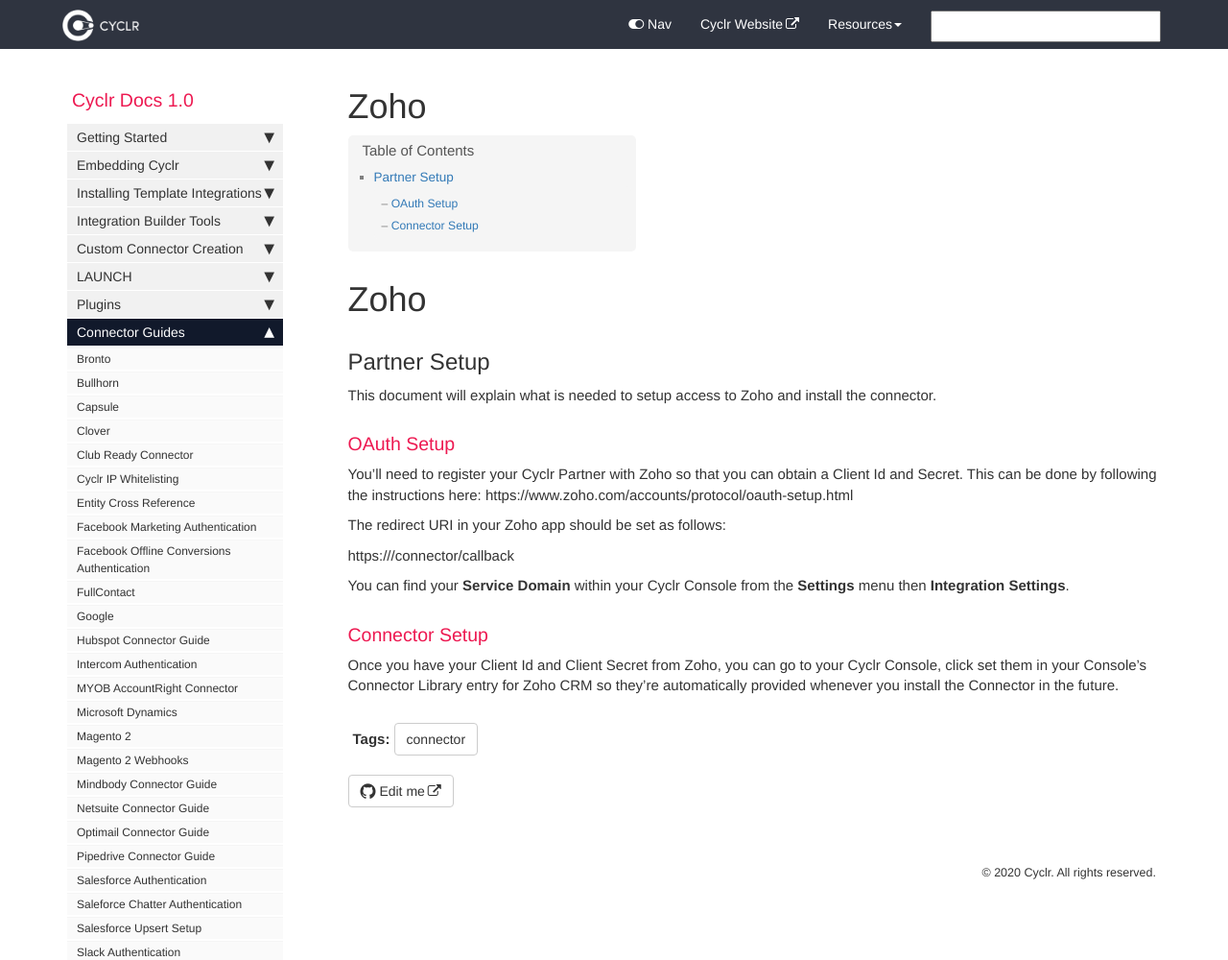
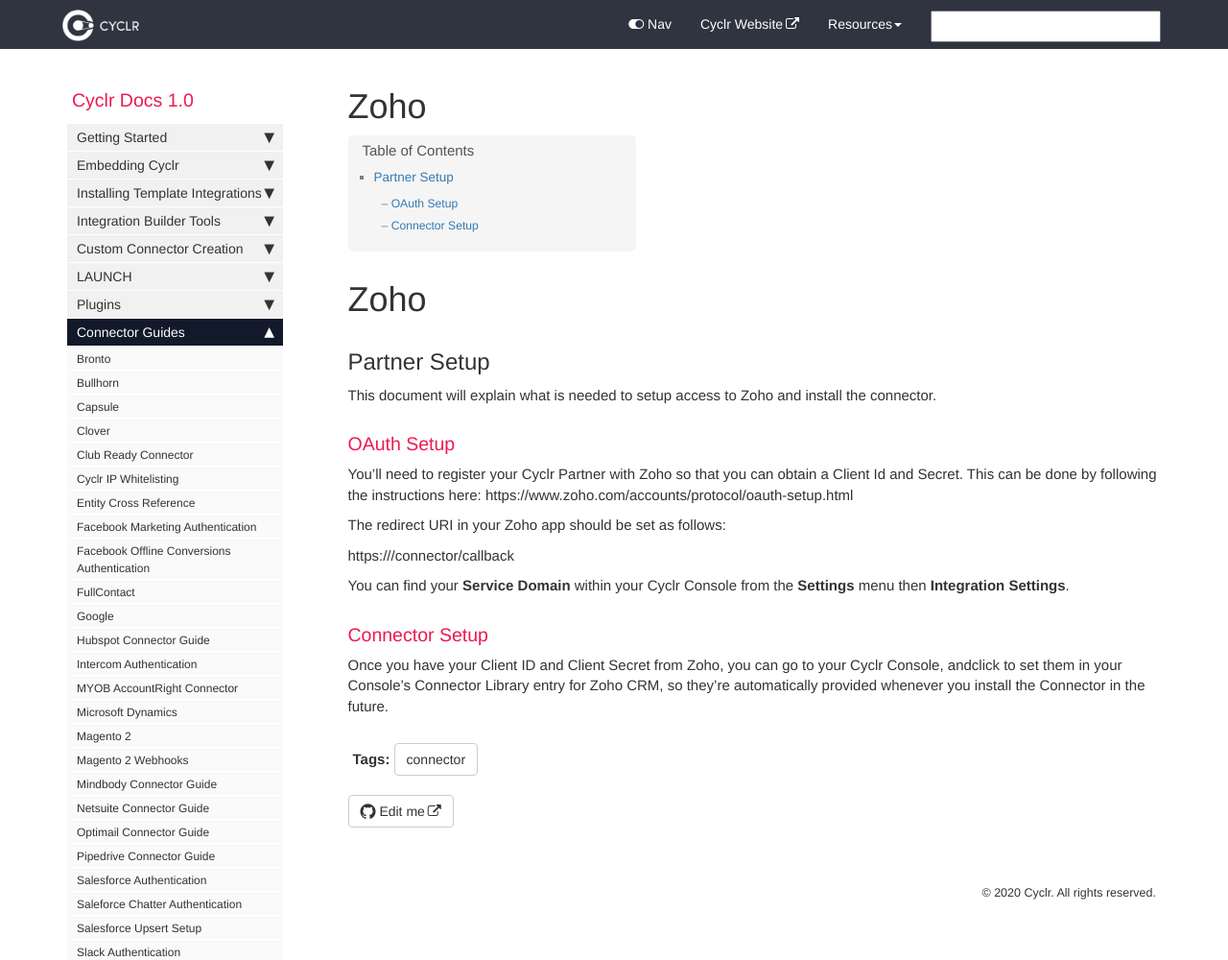
Before and after one commit to sneakysneak/docs, a Jekyll site: the page built from pages/connector-authentication/zoho.md, in a window 1280 px wide and 1000 px high. Shown: the whole window at 96% size. Built offline with Jekyll 4.4.1, drawn with Linux system fonts in a browser that asks for light colours; nearby versions of some CDN libraries; comment, search, counter and statistics services are not loaded.

Commit message:
Update zoho.md
slight grammar tweak

```diff
--- a/pages/connector-authentication/zoho.md
+++ b/pages/connector-authentication/zoho.md
@@ -24,4 +24,4 @@ You can find your **Service Domain** within your Cyclr Console from the **Settin
 
 ### Connector Setup ###
 
-Once you have your Client Id and Client Secret from Zoho, you can go to your Cyclr Console, click set them in your Console's Connector Library entry for Zoho CRM so they're automatically provided whenever you install the Connector in the future.
+Once you have your Client ID and Client Secret from Zoho, you can go to your Cyclr Console, andclick to set them in your Console's Connector Library entry for Zoho CRM, so they're automatically provided whenever you install the Connector in the future.
```
